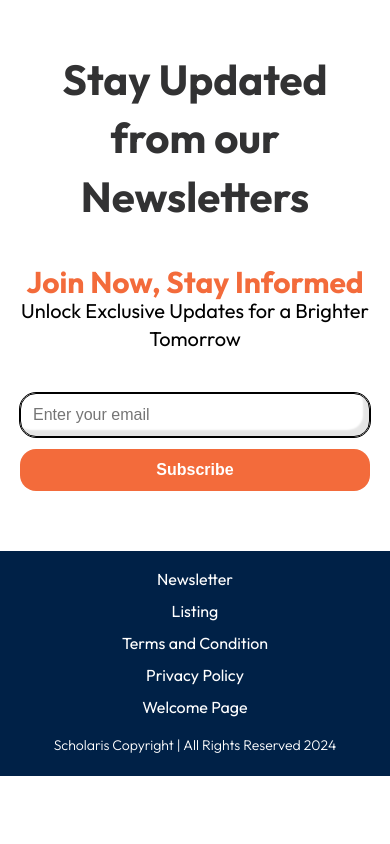
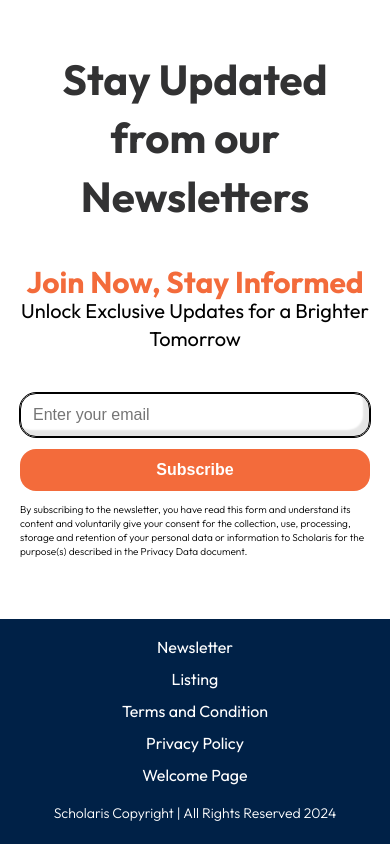
Before and after one commit to Sence1-inc/sp-scholaris-master, a React (Create React App) app in the folder frontend/: page /student in a window 390 px wide. Shown: the part 575-1419 px from the top of the page. Before the commit the page ends 1351 px from the top, so only its background shows below. Built offline with nearby package versions, Linux system fonts and the light colour scheme.

Commit message:
added newsletter small text

```diff
--- a/frontend/src/components/Section/Newsletter/Newsletter.css
+++ b/frontend/src/components/Section/Newsletter/Newsletter.css
@@ -35,6 +35,9 @@
     font-weight: 400;
 }
 
+.newsletter-text__small{
+    font-size: 12px;
+}
 
 @media (max-width: 768px) {
     .section .newsletter-subheader{
@@ -52,4 +55,8 @@
         row-gap: 12px;
     }
 
+    .newsletter-text__small{
+        font-size: 10px;
+    }
+
 }
--- a/frontend/src/components/Section/Newsletter/Newsletter.tsx
+++ b/frontend/src/components/Section/Newsletter/Newsletter.tsx
@@ -17,6 +17,9 @@ const Newsletter: React.FC<NewsletterProps> = () => {
       <div className="newsletter-input__container">
         <SearchInput placeholder={'Enter your email'}/>
         <Button>Subscribe</Button>
+        <p className='newsletter-text__small'>
+            By subscribing to the newsletter, you have read this form and understand its content and voluntarily give your consent for the collection, use, processing, storage and retention of your personal data or information to Scholaris for the purpose(s) described in the Privacy Data document.
+        </p>
       </div>
     </div>
   );
```
